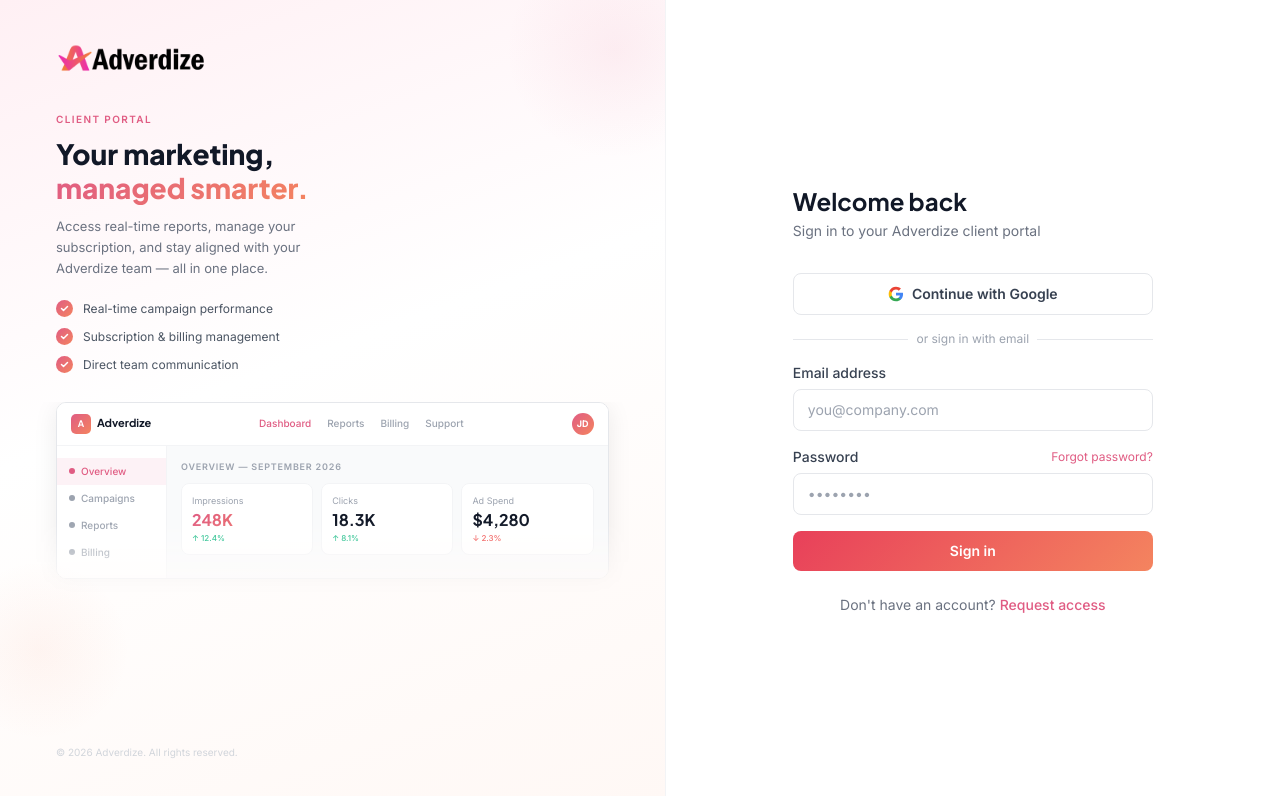
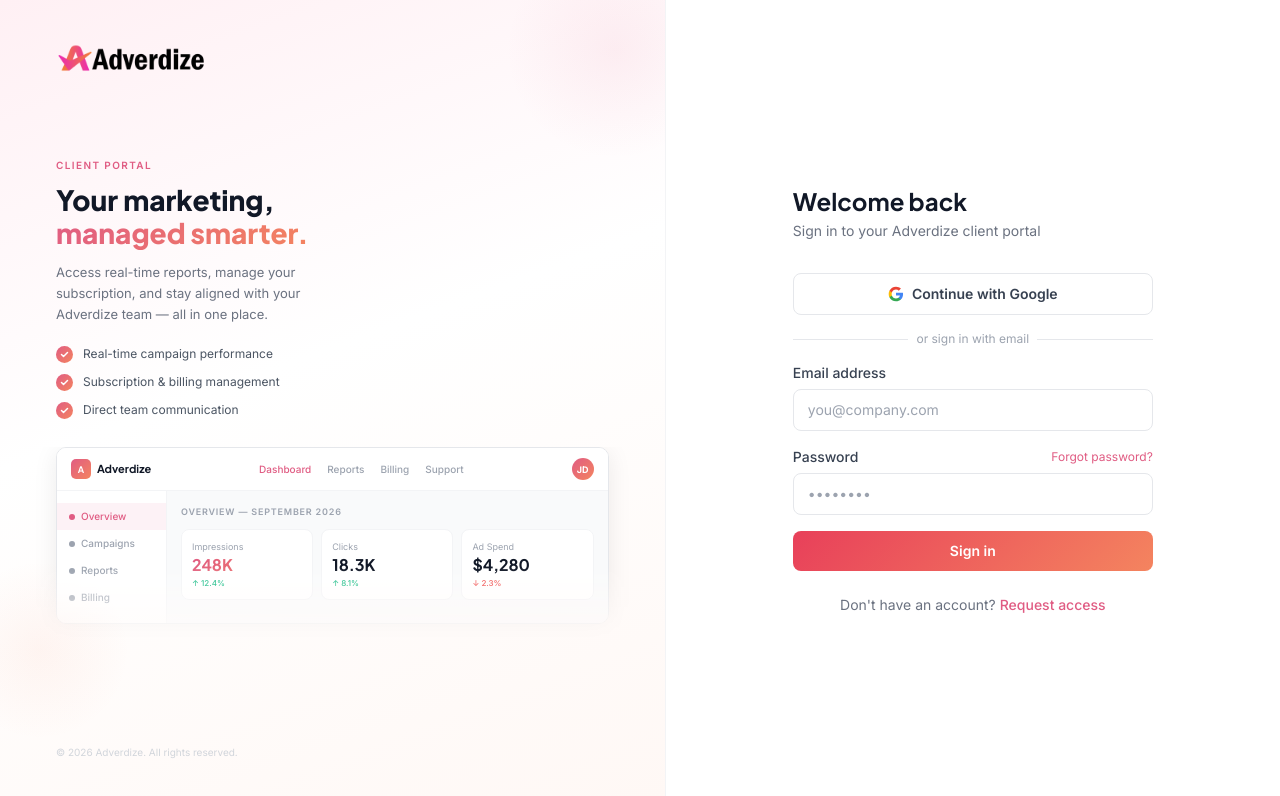
Before and after one commit to veronica-adverdize/adverdize-portal, a Next.js app: page /auth/login in a window 1280 px wide. Shown: the top 796 px of the page. Built offline with nearby package versions, Linux system fonts and the light colour scheme.

Commit message:
Redesign login page + vertically center left panel

```diff
--- a/src/app/auth/layout.tsx
+++ b/src/app/auth/layout.tsx
@@ -26,9 +26,12 @@ export default function AuthLayout({
         {/* Content */}
         <div className="relative z-10 flex flex-col h-full px-14 py-10">
           {/* Logo */}
-          <div className="mb-9">
+          <div className="mb-auto">
             <img src="/images/adverdize-logo.png" alt="Adverdize" className="h-9 w-auto object-contain" />
           </div>
+
+          {/* Center block */}
+          <div className="flex flex-col my-auto">
 
           {/* Copy */}
           <p className="text-[10px] font-semibold uppercase tracking-[1.4px] mb-2.5" style={{ color: "#E05C83" }}>
@@ -178,6 +181,8 @@ export default function AuthLayout({
             </div>
           </div>
 
+          </div>{/* end center block */}
+
           {/* Footer */}
           <p className="text-[10px] text-gray-300 mt-auto pt-4">© 2026 Adverdize. All rights reserved.</p>
         </div>
```
